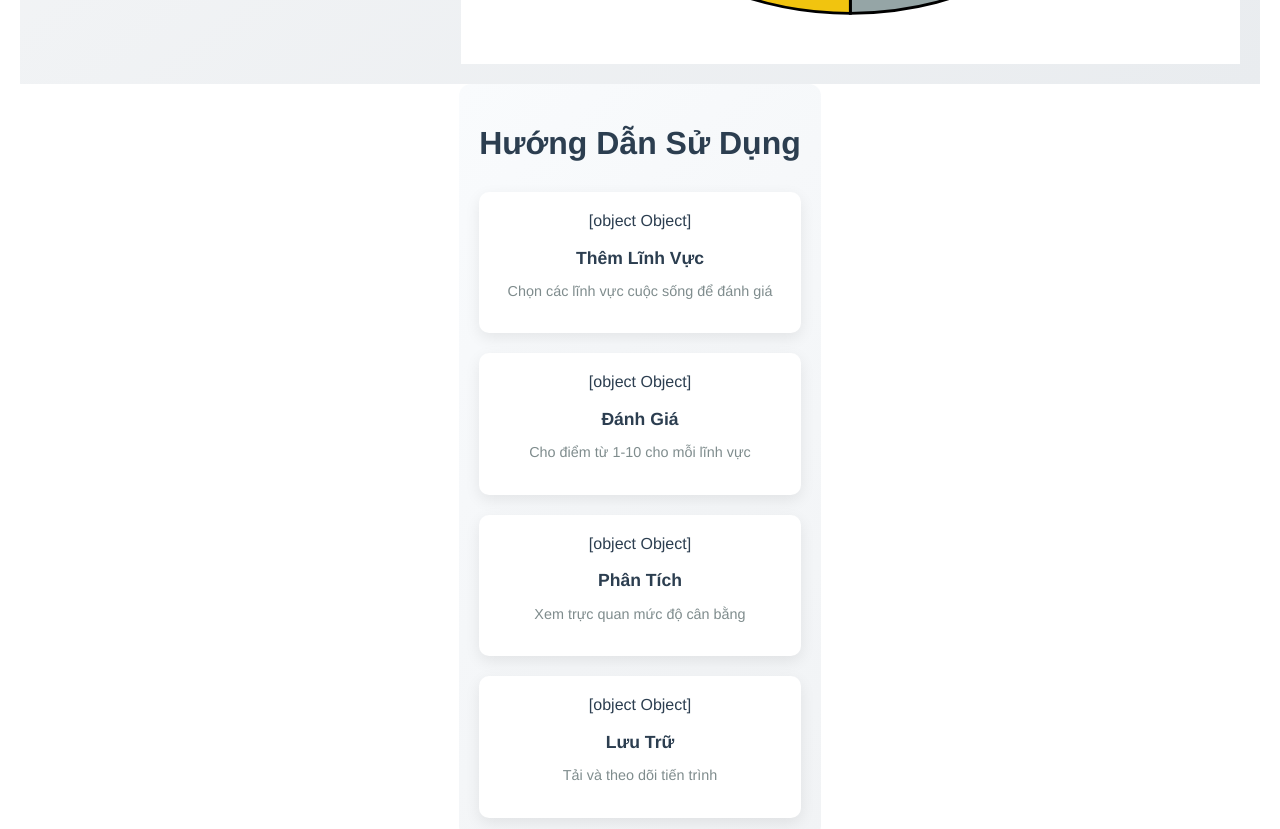
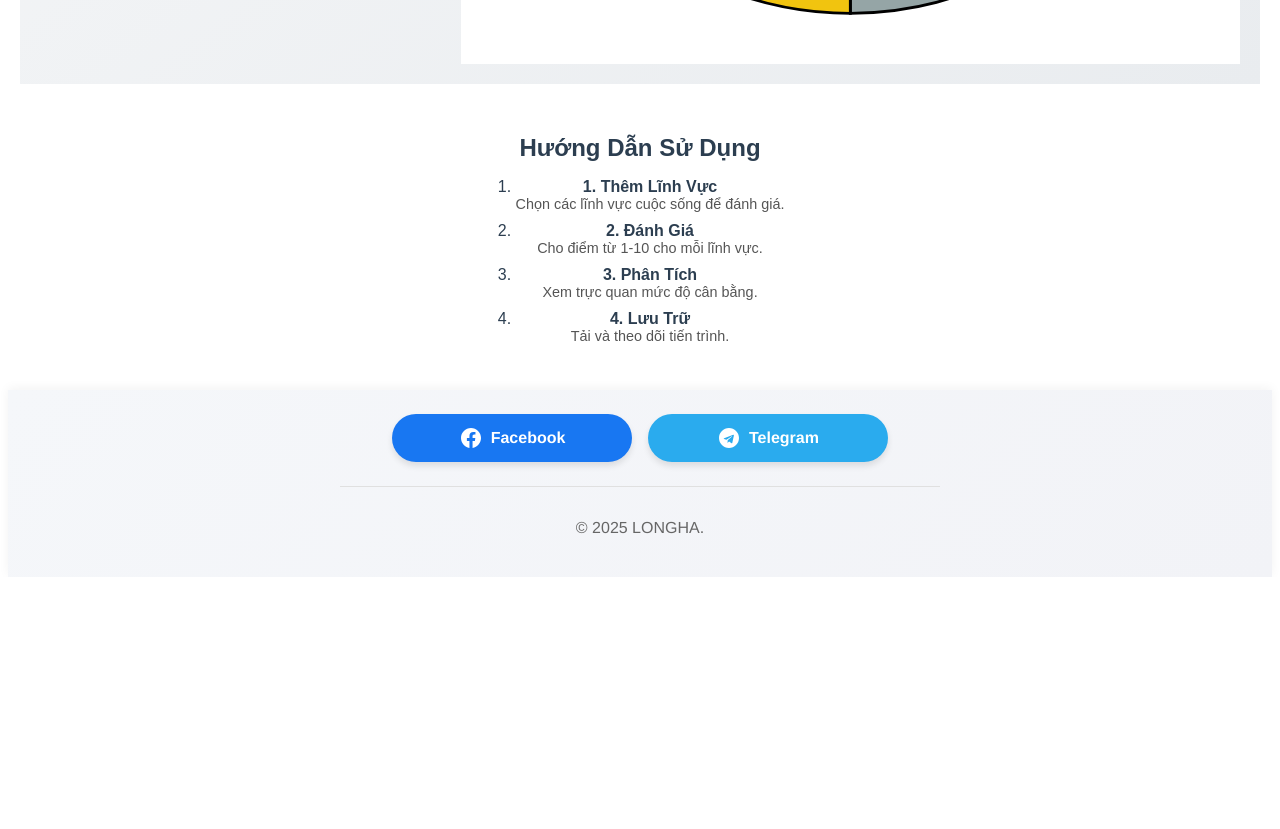
Before and after one commit to longhangoc/vue, a Vue app: page / in a window 1280 px wide. Shown: the part 920-1749 px from the top of the page. After the commit the page ends 1497 px from the top, so only its background shows below. Built offline with nearby package versions, Linux system fonts and the light colour scheme.

Commit message:
Update HuongDanSuDung.vue

```diff
--- a/src/components/HuongDanSuDung.vue
+++ b/src/components/HuongDanSuDung.vue
@@ -1,66 +1,25 @@
 <template>
-  <div class="minimalist-guide">
-    <div class="guide-header">
-      <h1>Hướng Dẫn Sử Dụng</h1>
-    </div>
-
-    <div class="guide-steps">
-      <div
-        v-for="(step, index) in steps"
-        :key="index"
-        class="guide-step"
-      >
-        <div class="step-icon">
-          <component :is="step.icon" />
-        </div>
-        <div class="step-content">
-          <h3>{{ step.title }}</h3>
-          <p>{{ step.description }}</p>
-        </div>
-      </div>
-    </div>
+  <div class="guide">
+    <h2>Hướng Dẫn Sử Dụng</h2>
+    <ol>
+      <li v-for="(step, index) in steps" :key="index">
+        <strong>{{ index + 1 }}. {{ step.title }}</strong>
+        <p>{{ step.description }}</p>
+      </li>
+    </ol>
   </div>
 </template>
 
 <script>
-import {
-  PlusCircleIcon,
-  StarIcon,
-  PieChartIcon,
-  DownloadIcon
-} from 'lucide-react'
-
 export default {
-  name: 'HuongDanSuDung',
-  components: {
-    PlusCircleIcon,
-    StarIcon,
-    PieChartIcon,
-    DownloadIcon
-  },
+  name: "HuongDanSuDung",
   data() {
     return {
       steps: [
-        {
-          icon: PlusCircleIcon,
-          title: "Thêm Lĩnh Vực",
-          description: "Chọn các lĩnh vực cuộc sống để đánh giá"
-        },
-        {
-          icon: StarIcon,
-          title: "Đánh Giá",
-          description: "Cho điểm từ 1-10 cho mỗi lĩnh vực"
-        },
-        {
-          icon: PieChartIcon,
-          title: "Phân Tích",
-          description: "Xem trực quan mức độ cân bằng"
-        },
-        {
-          icon: DownloadIcon,
-          title: "Lưu Trữ",
-          description: "Tải và theo dõi tiến trình"
-        }
+        { title: "Thêm Lĩnh Vực", description: "Chọn các lĩnh vực cuộc sống để đánh giá." },
+        { title: "Đánh Giá", description: "Cho điểm từ 1-10 cho mỗi lĩnh vực." },
+        { title: "Phân Tích", description: "Xem trực quan mức độ cân bằng." },
+        { title: "Lưu Trữ", description: "Tải và theo dõi tiến trình." }
       ]
     }
   }
@@ -68,71 +27,26 @@ export default {
 </script>
 
 <style scoped>
-.minimalist-guide {
-  max-width: 900px;
-  margin: 0 auto;
-  padding: 20px;
-  background: linear-gradient(135deg, #f9fbfd, #f1f3f5);
-  border-radius: 12px;
+.guide {
+  max-width: 500px;
+  margin: 20px auto;
+  padding: 10px;
+  font-family: sans-serif;
 }
-
-.guide-header {
+.guide h2 {
   text-align: center;
-  margin-bottom: 30px;
+  font-size: 1.5rem;
+  margin-bottom: 10px;
 }
-
-.guide-header h2 {
-  font-size: 2rem;
-  color: #2c3e50;
-  font-weight: 600;
+.guide ol {
+  padding-left: 20px;
 }
-
-.guide-steps {
-  display: grid;
-  grid-template-columns: repeat(auto-fit, minmax(200px, 1fr));
-  gap: 20px;
+.guide li {
+  margin-bottom: 10px;
 }
-
-.guide-step {
-  background: white;
-  border-radius: 10px;
-  padding: 20px;
-  text-align: center;
-  box-shadow: 0 5px 15px rgba(0,0,0,0.08);
-  transition: transform 0.3s ease;
-}
-
-.guide-step:hover {
-  transform: translateY(-5px);
-}
-
-.step-icon {
-  margin-bottom: 15px;
-  display: flex;
-  justify-content: center;
-}
-
-.step-icon svg {
-  width: 40px;
-  height: 40px;
-  color: #3498db;
-  stroke-width: 1.5;
-}
-
-.step-content h3 {
-  margin-bottom: 10px;
-  color: #2c3e50;
-  font-size: 1.1rem;
-}
-
-.step-content p {
-  color: #7f8c8d;
+.guide li p {
+  margin: 0;
   font-size: 0.9rem;
-}
-
-@media (max-width: 600px) {
-  .guide-steps {
-    grid-template-columns: 1fr;
-  }
+  color: #555;
 }
 </style>
```
